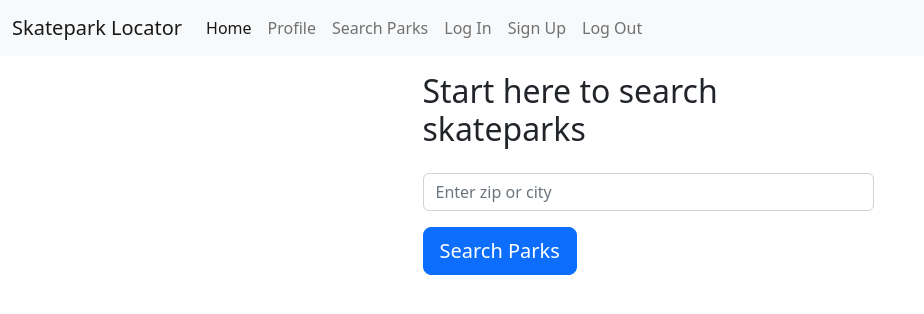
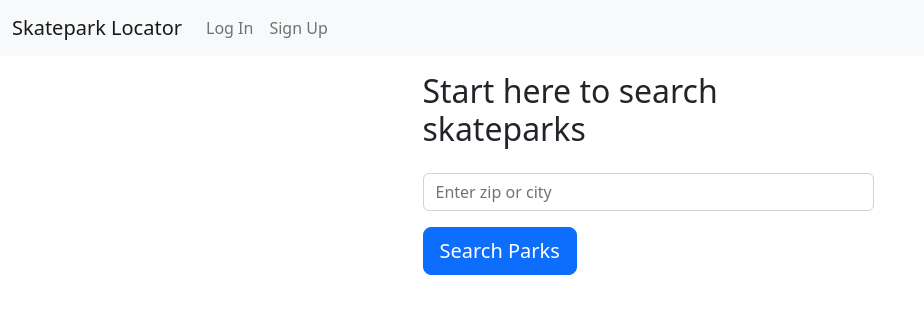
Before and after one commit to TimKel/CapstoneProject, a Flask app: page / in a window 1280 px wide. Shown: the top 314 px of the page, without its empty margins (0-924 px from the left). Run offline with Flask 2, Linux system fonts and the light colour scheme; parts of the project's set-up code (start-up, migrations or seed data) failed here and were passed over.

Commit message:
adjusted toggle nav bar for logged in or out

```diff
--- a/templates/base.html
+++ b/templates/base.html
@@ -10,30 +10,31 @@
 <body>
     <nav class="navbar navbar-expand-md bg-light">
         <div class="container-fluid">
-          <a class="navbar-brand" href="#">Skatepark Locator</a>
+          <a class="navbar-brand" href="/">Skatepark Locator</a>
           <button class="navbar-toggler" type="button" data-bs-toggle="collapse" data-bs-target="#navbarSupportedContent" aria-controls="navbarSupportedContent" aria-expanded="false" aria-label="Toggle navigation">
             <span class="navbar-toggler-icon"></span>
           </button>
           <div class="collapse navbar-collapse" id="navbarSupportedContent">
             <ul class="navbar-nav me-auto mb-2 mb-lg-0">
+                {% if g.user %}
               <li class="nav-item">
-                <a class="nav-link active" aria-current="page" href="/">Home</a>
+                <a class="nav-link active" aria-current="page" href="/users/profile">Profile</a>
               </li>
               <li class="nav-item">
-                <a class="nav-link" href="#">Profile</a>
+                <a class="nav-link" href="/addpark">Add Park</a>
               </li>
               <li class="nav-item">
-                <a class="nav-link" href="#">Search Parks</a>
+                <a class="nav-link" href="/logout">Log Out</a>
               </li>
+                {% endif %}
+                {% if not g.user %}
               <li class="nav-item">
                 <a class="nav-link" href="/login">Log In</a>
               </li>
               <li class="nav-item">
                 <a class="nav-link" href="/signup">Sign Up</a>
               </li>
-              <li class="nav-item">
-                <a class="nav-link" href="/logout">Log Out</a>
-              </li>
+                {% endif %}
               <!-- Not currently necessary::
                 <li class="nav-item dropdown">
                 <a class="nav-link dropdown-toggle" href="#" id="navbarDropdown" role="button" data-bs-toggle="dropdown" aria-expanded="false">
@@ -60,7 +61,9 @@
     <!-- Adding Flash Messages -->
       <div class="container">
         {% for category, message in get_flashed_messages(with_categories=True) %}
-        <div class="alert alert-{{ category }}">{{ message }}</div>
+        <div class="alert alert-{{ category }} alert-dismissible fade show mt-2" role="alert"">
+            <strong>{{ message }}</strong>
+        </div>
         {% endfor %}
       {% block content %}
 
```
